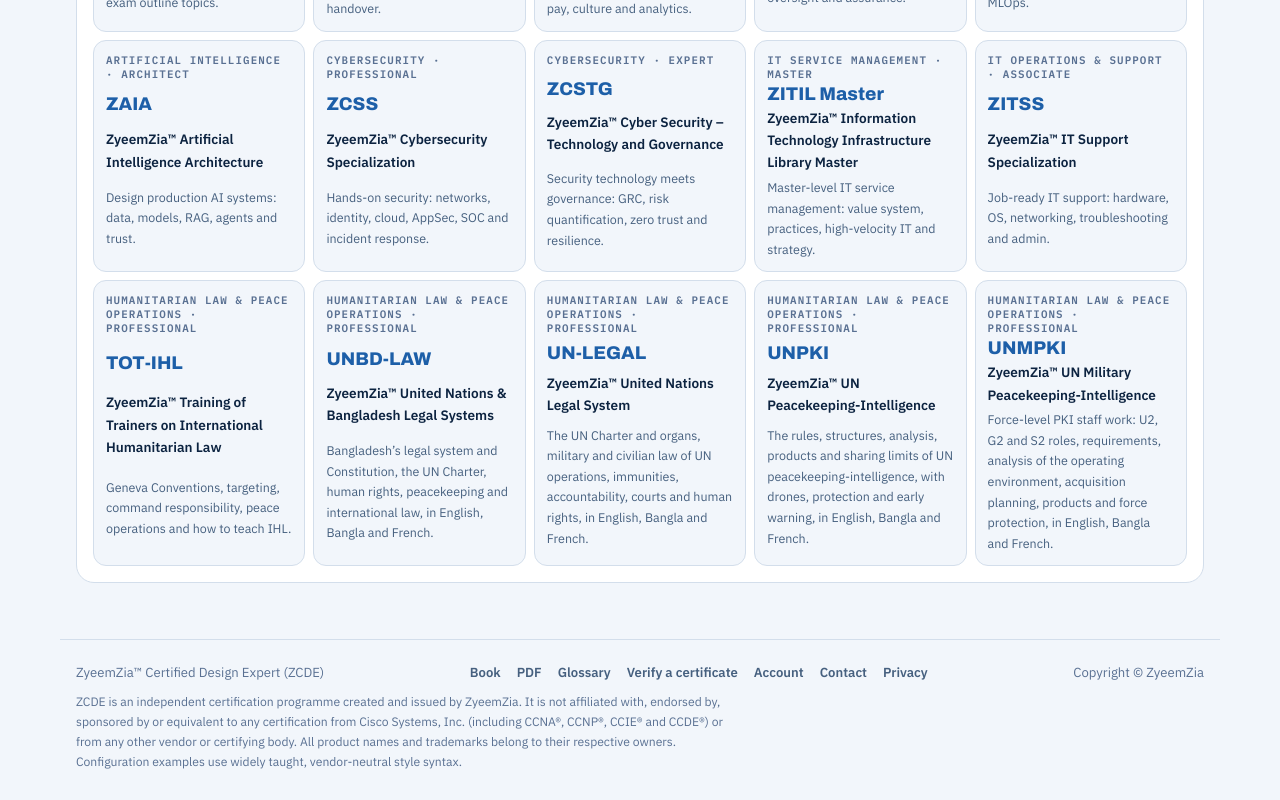
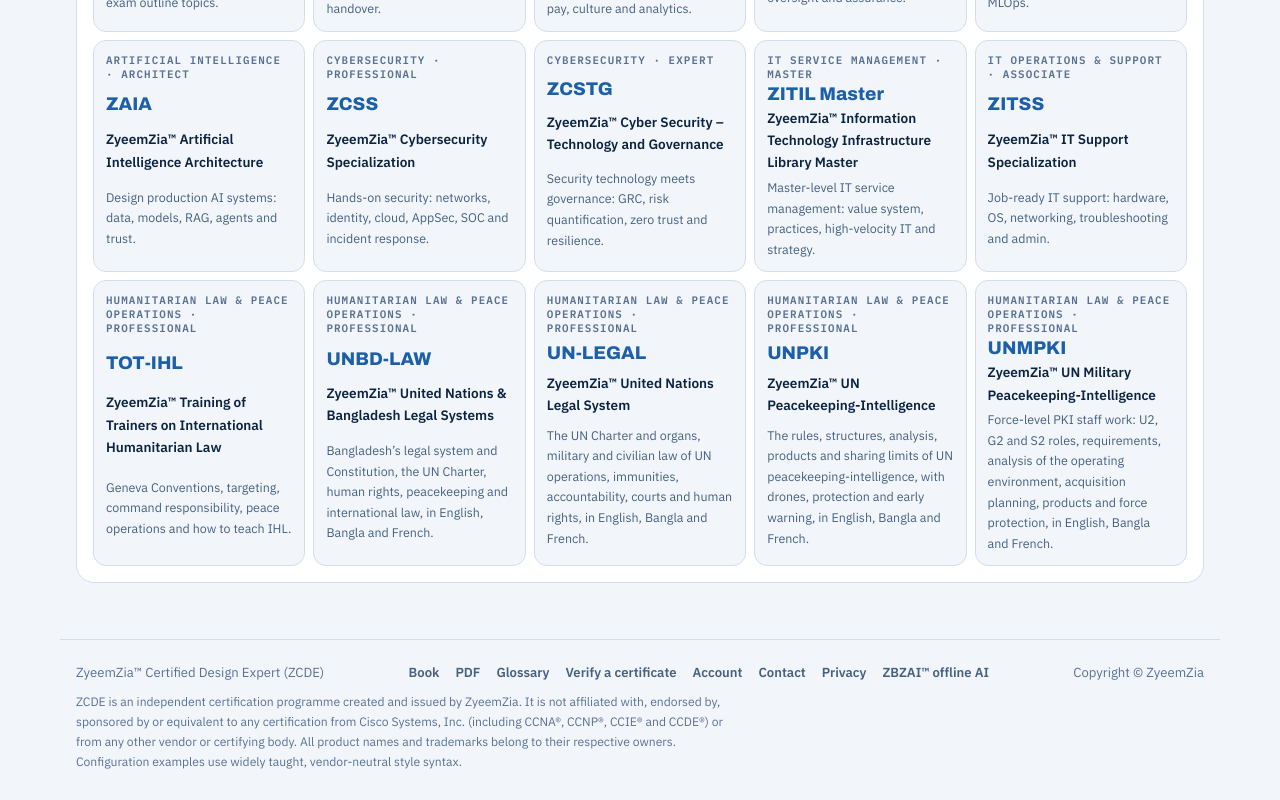
Before and after one commit to zyeemzia/zcde, a plain HTML site: page index.html in a window 1280 px wide. Shown: the part 2531-3331 px from the top of the page. Drawn offline with Linux system fonts and the light colour scheme.

Commit message:
Footer: link to ZBZAI offline AI

```diff
--- a/index.html
+++ b/index.html
@@ -43,7 +43,7 @@
 </header>
 <main id="view" class="view" tabindex="-1"><div class="boot" aria-label="Loading the course"><i></i><i></i><i></i></div></main>
 <footer class="site-foot">
-  <div class="row"><span>ZyeemZia™ Certified Design Expert (ZCDE)</span><span style="display:flex;gap:16px;flex-wrap:wrap"><a href="book.html" target="_blank" rel="noopener">Book</a><a href="ZCDE-Book.pdf" download>PDF</a><a href="#glossary">Glossary</a><a href="#verify/">Verify a certificate</a><a href="#account">Account</a><a href="#contact">Contact</a><a href="privacy.html">Privacy</a></span><span>Copyright © ZyeemZia</span></div>
+  <div class="row"><span>ZyeemZia™ Certified Design Expert (ZCDE)</span><span style="display:flex;gap:16px;flex-wrap:wrap"><a href="book.html" target="_blank" rel="noopener">Book</a><a href="ZCDE-Book.pdf" download>PDF</a><a href="#glossary">Glossary</a><a href="#verify/">Verify a certificate</a><a href="#account">Account</a><a href="#contact">Contact</a><a href="privacy.html">Privacy</a><a href="https://zbzai.zyeemzia.com/" target="_blank" rel="noopener">ZBZAI™ offline AI</a></span><span>Copyright © ZyeemZia</span></div>
   <p class="disc" id="disc"></p>
 </footer>
 <nav class="tabbar" id="tabbar" aria-label="Main mobile"></nav>
```
